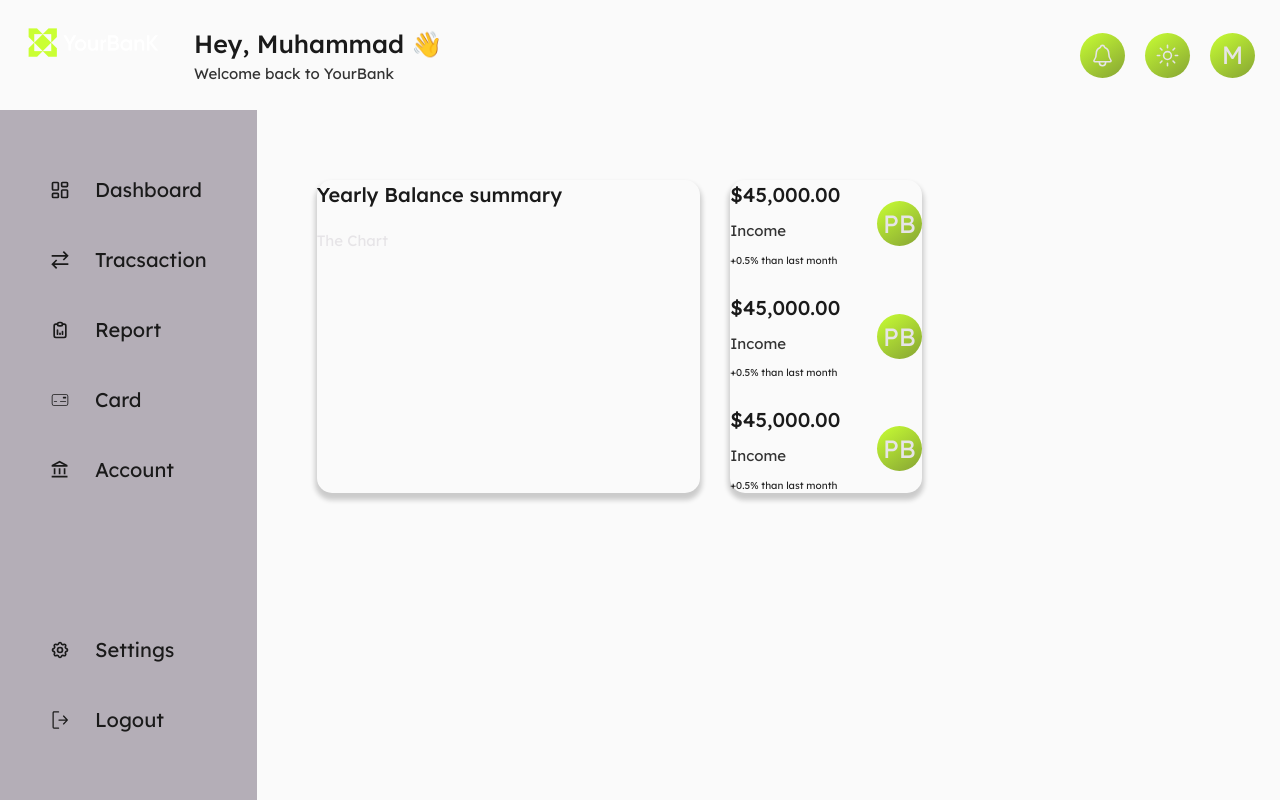
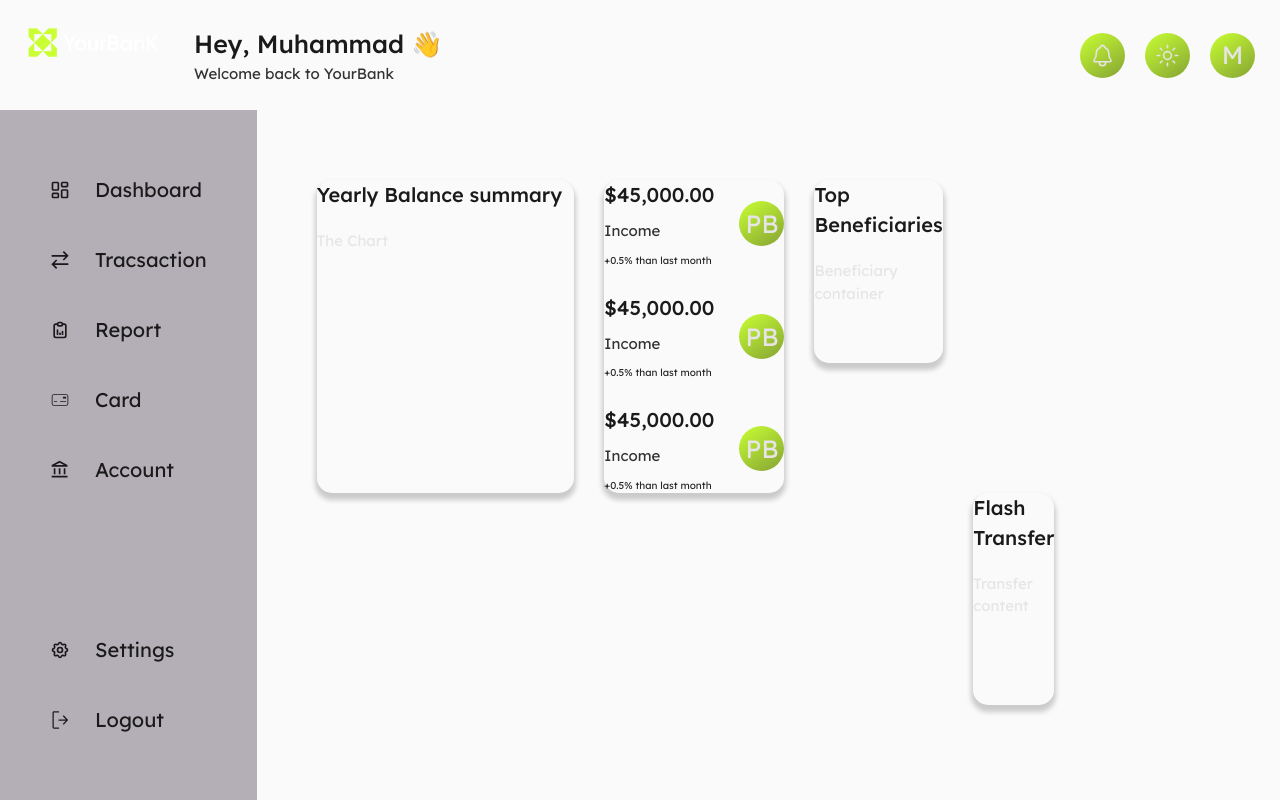
Before and after one commit to Muhammad0320/bank--f, a Next.js app: page / in a window 1280 px wide. Built offline with nearby package versions, Linux system fonts and the light colour scheme.

Commit message:
chore:  update page tsx

```diff
--- a/src/app/page.tsx
+++ b/src/app/page.tsx
@@ -3,8 +3,10 @@ import {
   BalaceSummary,
   DashBoardContainer,
   FirstDashBoardRow,
+  FlashTransaction,
   LastDashboardRow,
   MonthlyCardContainer,
+  TopBeneficiary,
 } from './style';
 import { StyledH3, Text } from '../../components/UI/Text';
 import { FlexContainer } from '../../components/UI/uiStyles';
@@ -48,9 +50,19 @@ const Page: React.FC = () => {
             <IconContainer> PB </IconContainer>
           </FlexContainer>
         </MonthlyCardContainer>
+
+        <TopBeneficiary $flow="column" $size="small">
+          <StyledH3> Top Beneficiaries </StyledH3>
+          <div> Beneficiary container </div>
+        </TopBeneficiary>
       </FirstDashBoardRow>
 
-      <LastDashboardRow></LastDashboardRow>
+      <LastDashboardRow>
+        <FlashTransaction $flow="column" $size="small">
+          <StyledH3> Flash Transfer </StyledH3>
+          <div> Transfer content </div>
+        </FlashTransaction>
+      </LastDashboardRow>
     </DashBoardContainer>
   );
 };
```
